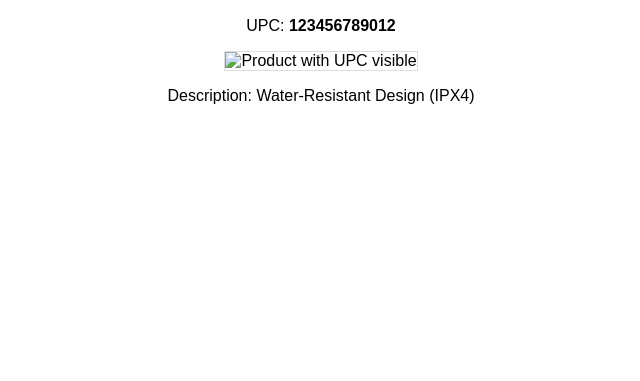
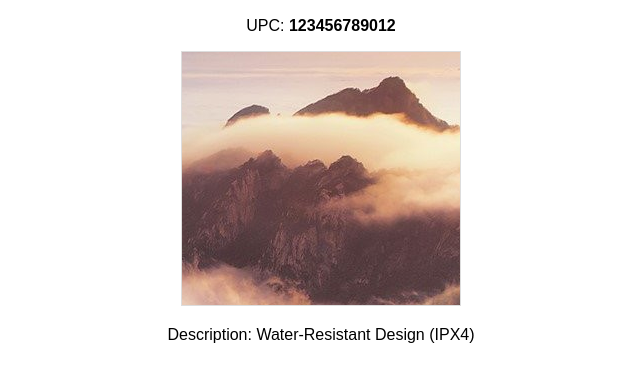
Before and after one commit to wyh1991/wyh1991.github.io, a plain HTML site: page index.html in a window 1280 px wide. Shown: the part 139-520 px from the top of the page, without its empty margins (319-959 px from the left). Drawn offline with Linux system fonts and the light colour scheme.

Commit message:
images generate

```diff
--- a/index.html
+++ b/index.html
@@ -11,7 +11,7 @@
     <h1>Your Brand Name</h1>
     <h2>Product: XYZ Model X2</h2>
     <p>UPC: <strong>123456789012</strong></p>
-    <img src="product-image.jpg" alt="Product with UPC visible">
+    <img src="images/test.png" alt="Product with UPC visible">
     <p>Description: Water-Resistant Design (IPX4)</p>
 </body>
 </html>
```
Also changed, not shown: images/test.png (added).
